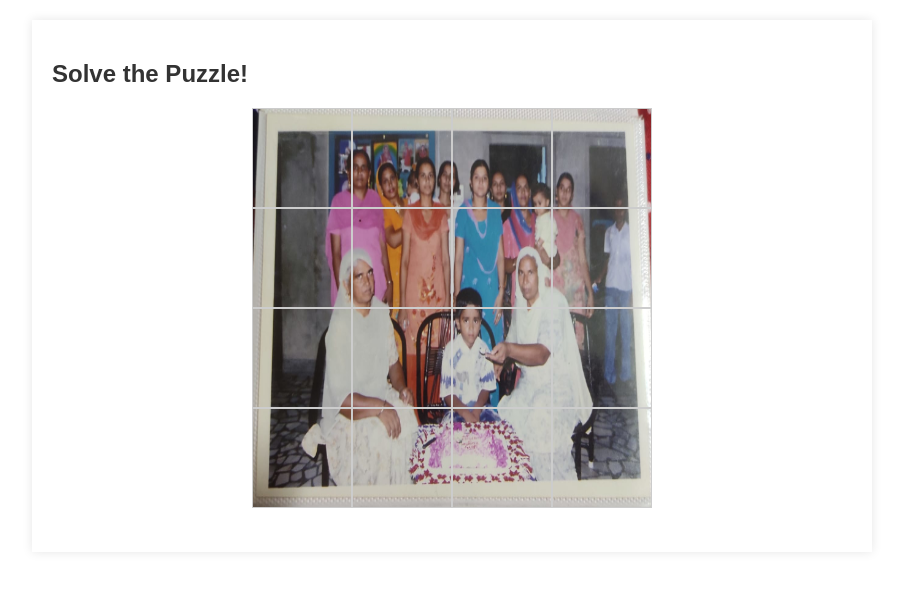
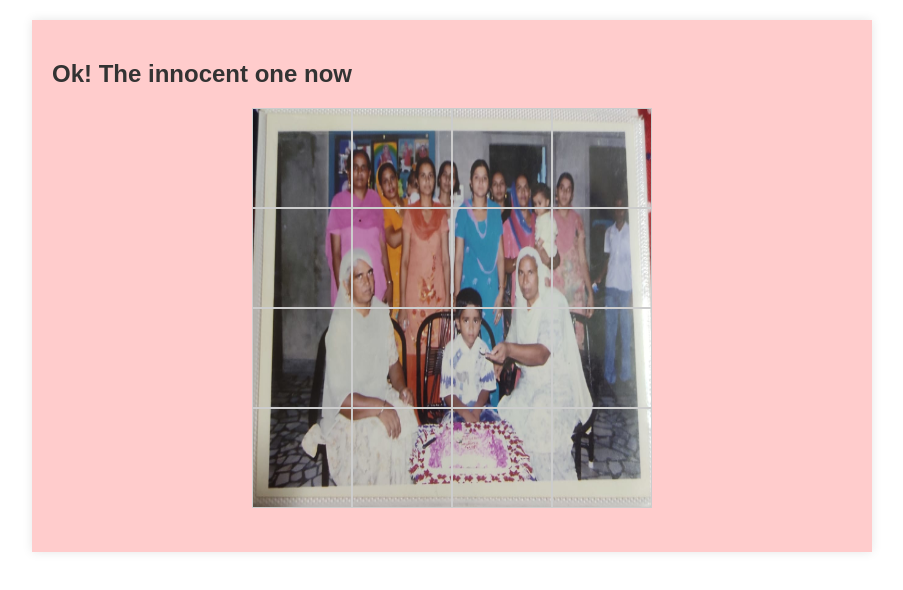
Before and after one commit to vl-18/Game_01, a plain HTML site: page puzzle.html in a window 1280 px wide. Shown: the whole page, without its empty margins (188-1091 px from the left). Drawn offline with Linux system fonts and the light colour scheme.

Commit message:
Update puzzle.html

```diff
--- a/puzzle.html
+++ b/puzzle.html
@@ -3,7 +3,7 @@
 <head>
     <meta charset="UTF-8">
     <meta name="viewport" content="width=device-width, initial-scale=1.0">
-    <title>The Innocent Boy Picture</title>
+    <title>The JigSaw </title>
     <style>
         body {
             font-family: Arial, sans-serif;
@@ -15,7 +15,7 @@
         .container {
             max-width: 800px;
             margin: auto;
-            background: #fff;
+            background: #FFCCCC;
             padding: 20px;
             box-shadow: 0 0 10px rgba(0,0,0,0.1);
         }
@@ -49,7 +49,7 @@
 </head>
 <body>
     <div class="container">
-        <h2>Solve the Puzzle!</h2>
+        <h2> Ok! The innocent one now </h2>
         <div id="puzzle-container"></div>
         <p id="message"></p>
     </div>
```
